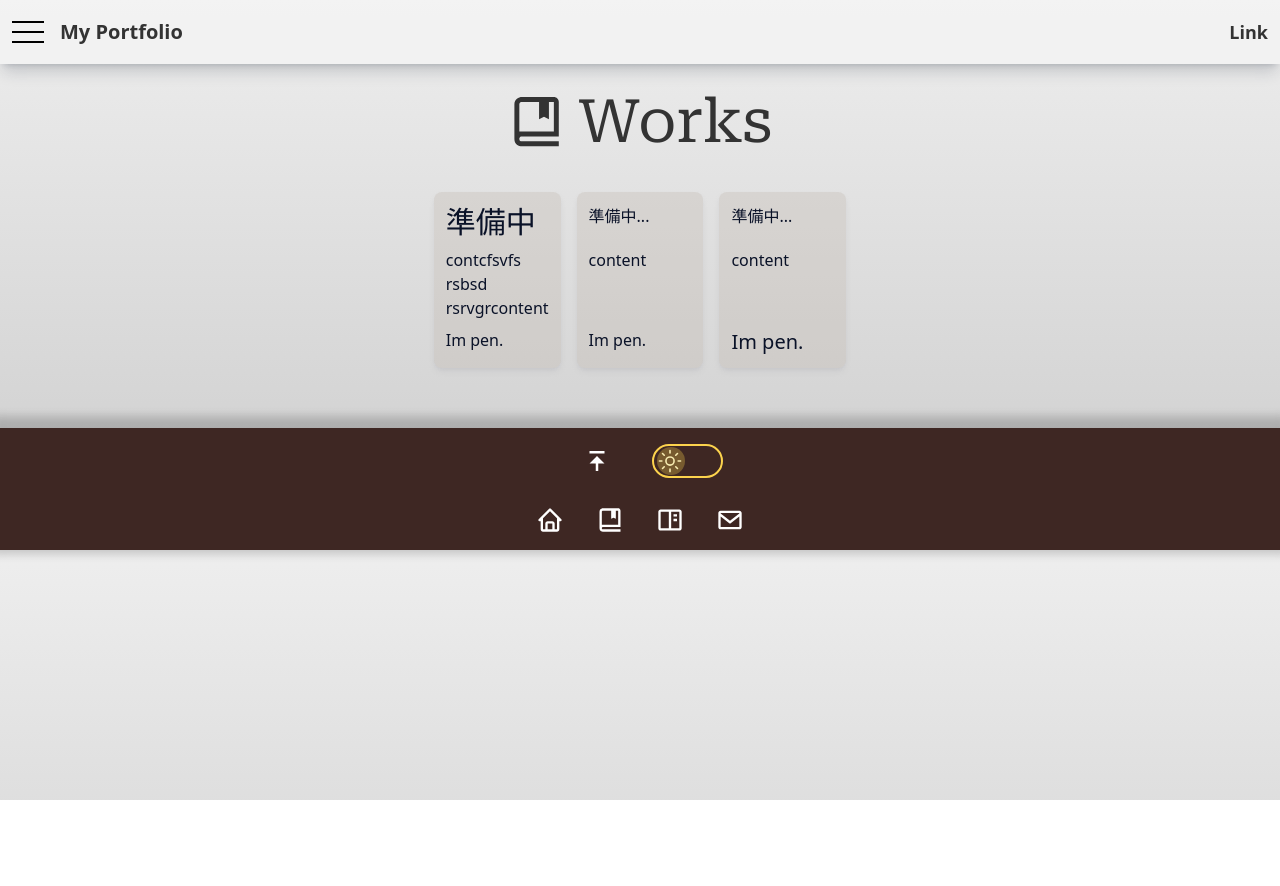
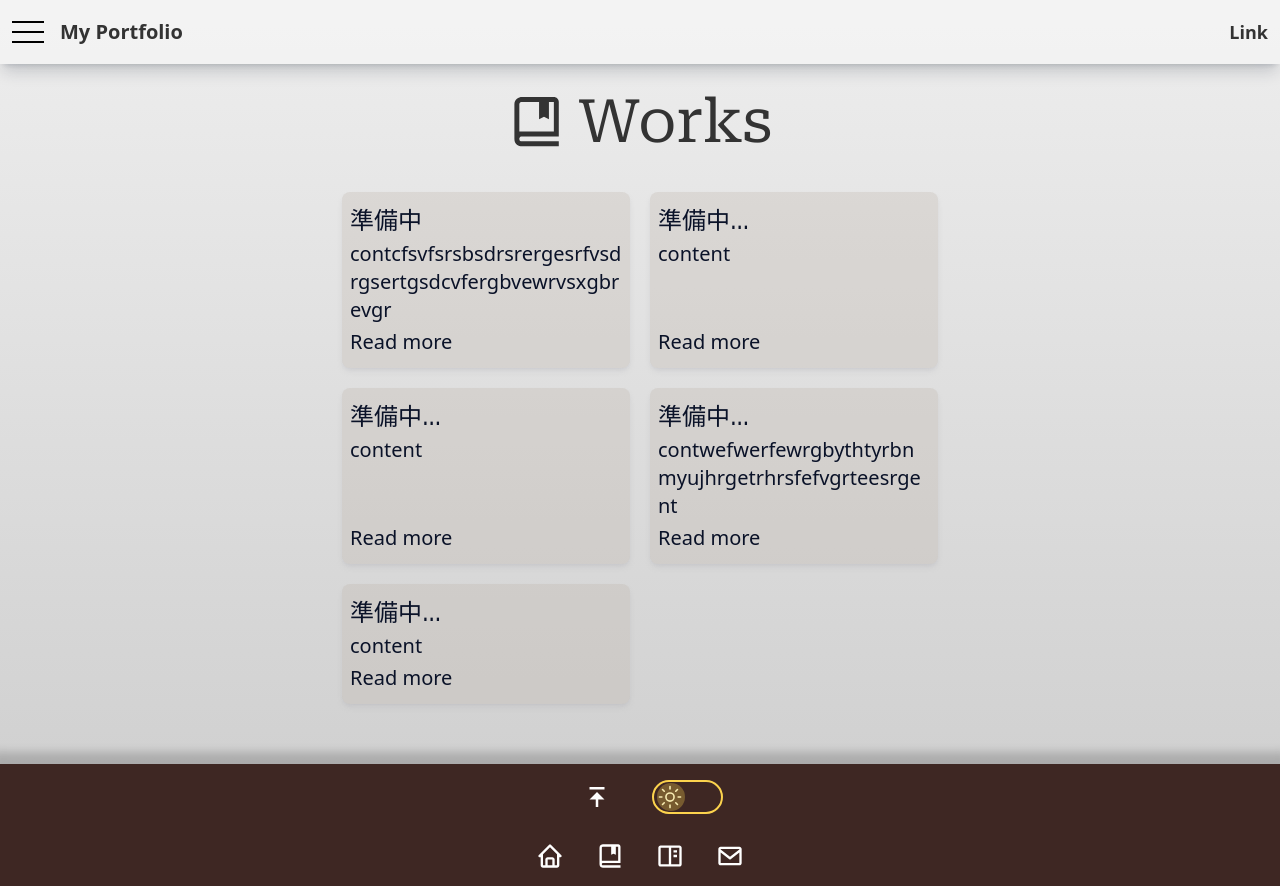
Before and after one commit to haruki26/react-next-portfolio, a Next.js app: page /works in a window 1280 px wide. Before the commit the page ends 800 px from the top, so only its background shows below. Built offline with nearby package versions, Linux system fonts and the light colour scheme.

Commit message:
worksのpage.tsxでCardStackを使用するように変更

```diff
--- a/src/app/works/page.tsx
+++ b/src/app/works/page.tsx
@@ -1,7 +1,36 @@
 import { BiBookBookmark } from "react-icons/bi";
 import IconAndStr from "@/components/IconAndStr";
 import Card from "@/components/Card";
+import CardStack from "@/components/CardStack";
 
+
+const dummy = [
+    {
+        title: "準備中",
+        description: "contcfsvfsrsbsdrsrergesrfvsdrgsertgsdcvfergbvewrvsxgbrevgr",
+        link: "#"
+    },
+    {
+        title: "準備中...",
+        description: "content",
+        link: "#"
+    },
+    {
+        title: "準備中...",
+        description: "content",
+        link: "#"
+    },
+    {
+        title: "準備中...",
+        description: "contwefwerfewrgbythtyrbnmyujhrgetrhrsfefvgrteesrgent",
+        link: "#"
+    },
+    {
+        title: "準備中...",
+        description: "content",
+        link: "#"
+    },
+]
 
 const Page: React.FC = () => {
     return (
@@ -10,36 +39,7 @@ const Page: React.FC = () => {
                 <BiBookBookmark size={"3.7rem"} />
                 <span className="font-roboto text-6xl">Works</span>
             </IconAndStr>
-            <div className="grid grid-cols-3 grid-rows-1 gap-4">
-                <Card className="grid grid-rows-subgrid row-span-3 gap-2 p-3">
-                    <div className="">
-                        <span className="text-3xl">準備中</span>
-                    </div>
-                    <div className="">
-                        <span>contcfsvfs<br />rsbsd<br />rsrvgr</span>
-                        <span>content</span>
-                    </div>
-                    <span>Im pen.</span>
-                </Card>
-                <Card className="grid grid-rows-subgrid row-span-3 gap-2 p-3">
-                    <div className="">
-                        <span>準備中...</span>
-                    </div>
-                    <div className="">
-                        <span>content</span>
-                    </div>
-                    <span>Im pen.</span>
-                </Card>
-                <Card className="grid grid-rows-subgrid row-span-3 gap-2 p-3">
-                    <div className="">
-                        <span>準備中...</span>
-                    </div>
-                    <div className="">
-                        <span>content</span>
-                    </div>
-                    <span className="text-xl">Im pen.</span>
-                </Card>
-            </div>
+            <CardStack cardContents={dummy} />
         </div>
     );
 }
```
